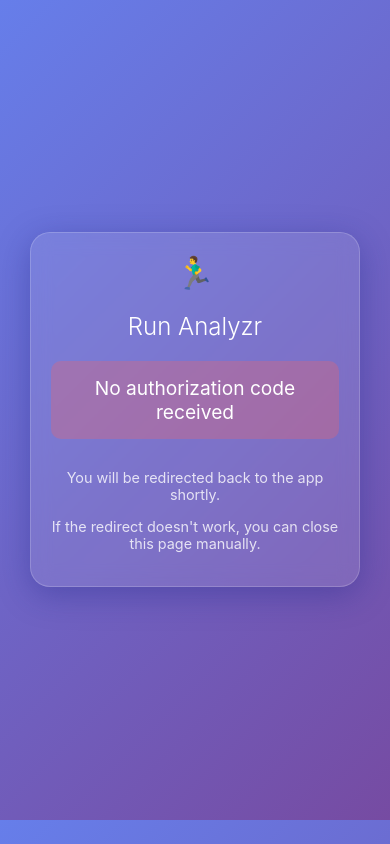
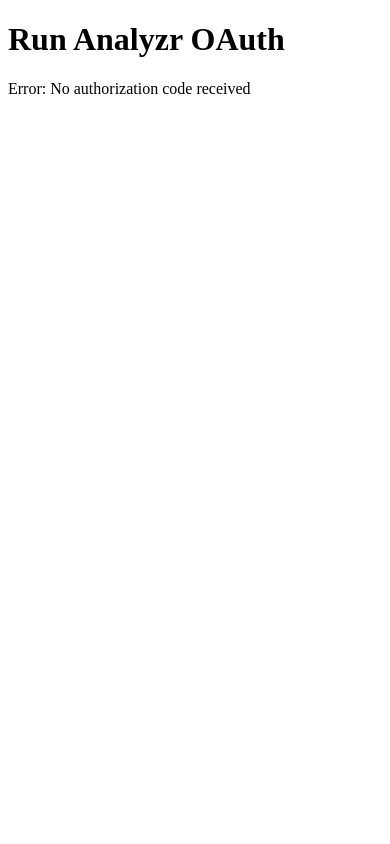
Before and after one commit to ZimRoux/runanalyzr.github.io, a plain HTML site: page index.html in a window 390 px wide. Drawn offline with Linux system fonts and the light colour scheme.

Commit message:
Update index.html

```diff
--- a/index.html
+++ b/index.html
@@ -4,176 +4,41 @@
     <meta charset="UTF-8">
     <meta name="viewport" content="width=device-width, initial-scale=1.0">
     <title>Run Analyzr - OAuth Callback</title>
-    <style>
-        body {
-            font-family: -apple-system, BlinkMacSystemFont, 'Segoe UI', system-ui, sans-serif;
-            max-width: 600px;
-            margin: 50px auto;
-            padding: 20px;
-            background: linear-gradient(135deg, #667eea 0%, #764ba2 100%);
-            color: white;
-            text-align: center;
-            min-height: 90vh;
-            display: flex;
-            flex-direction: column;
-            justify-content: center;
-        }
-
-        .container {
-            background: rgba(255, 255, 255, 0.1);
-            backdrop-filter: blur(10px);
-            border-radius: 20px;
-            padding: 40px;
-            box-shadow: 0 8px 32px rgba(31, 38, 135, 0.37);
-            border: 1px solid rgba(255, 255, 255, 0.18);
-        }
-
-        .logo {
-            font-size: 3em;
-            margin-bottom: 20px;
-        }
-
-        h1 {
-            margin: 0 0 20px 0;
-            font-size: 2em;
-            font-weight: 300;
-        }
-
-        .status {
-            font-size: 1.2em;
-            margin: 20px 0;
-            padding: 15px;
-            border-radius: 10px;
-            background: rgba(255, 255, 255, 0.1);
-        }
-
-        .success { background: rgba(72, 187, 120, 0.3); }
-        .error { background: rgba(245, 101, 101, 0.3); }
-        .processing { background: rgba(66, 153, 225, 0.3); }
-
-        .code-display {
-            font-family: 'Monaco', 'Menlo', monospace;
-            background: rgba(0, 0, 0, 0.3);
-            padding: 15px;
-            border-radius: 10px;
-            margin: 20px 0;
-            word-break: break-all;
-        }
-
-        .redirect-info {
-            margin-top: 30px;
-            font-size: 0.9em;
-            opacity: 0.8;
-        }
-
-        @media (max-width: 600px) {
-            body { margin: 20px; padding: 10px; }
-            .container { padding: 20px; }
-            h1 { font-size: 1.5em; }
-            .logo { font-size: 2em; }
-        }
-    </style>
 </head>
 <body>
-    <div class="container">
-        <div class="logo">🏃‍♂️</div>
-        <h1>Run Analyzr</h1>
-
-        <div id="status" class="status processing">
-            <div id="status-text">Processing OAuth callback...</div>
-        </div>
-
-        <div id="code-display" class="code-display" style="display: none;">
-            <strong>Authorization Code:</strong><br>
-            <span id="auth-code"></span>
-        </div>
-
-        <div class="redirect-info">
-            <p>You will be redirected back to the app shortly.</p>
-            <p>If the redirect doesn't work, you can close this page manually.</p>
-        </div>
-    </div>
+    <h1>Run Analyzr OAuth</h1>
+    <div id="status">Processing...</div>
 
     <script>
-        // Parse URL parameters
         function getURLParameter(name) {
             const urlParams = new URLSearchParams(window.location.search);
             return urlParams.get(name);
         }
 
-        // Update status display
-        function updateStatus(type, message) {
-            const statusDiv = document.getElementById('status');
-            const statusText = document.getElementById('status-text');
-
-            statusDiv.className = `status ${type}`;
-            statusText.textContent = message;
-        }
-
-        // Main processing function
         function processOAuthCallback() {
             const code = getURLParameter('code');
             const error = getURLParameter('error');
-            const state = getURLParameter('state');
-
-            console.log('OAuth Callback received:', {
-                code: code ? `${code.substring(0, 10)}...` : null,
-                error: error,
-                state: state,
-                fullURL: window.location.href
-            });
+            const statusDiv = document.getElementById('status');
 
             if (error) {
-                updateStatus('error', `OAuth Error: ${error}`);
-                console.error('OAuth error:', error);
+                statusDiv.textContent = `Error: ${error}`;
                 return;
             }
 
             if (!code) {
-                updateStatus('error', 'No authorization code received');
-                console.error('No code parameter found in URL');
+                statusDiv.textContent = 'Error: No authorization code received';
                 return;
             }
 
-            // Display the code (first 20 characters for security)
-            document.getElementById('auth-code').textContent =
-                code.length > 20 ? `${code.substring(0, 20)}...` : code;
-            document.getElementById('code-display').style.display = 'block';
+            statusDiv.textContent = 'Success! You can close this page.';
 
-            updateStatus('success', 'Authorization successful! 🎉');
-
-            // Try to redirect back to the app
-            const appScheme = 'runanalyzr://oauth-success';
-            const fallbackScheme = `runanalyzr://oauth?code=${encodeURIComponent(code)}`;
-
-            // Attempt to open the app
+            // Redirect to app
             setTimeout(() => {
-                console.log('Attempting to redirect to app...');
-                window.location.href = fallbackScheme;
-            }, 2000);
-
-            // Fallback: try alternative schemes
-            setTimeout(() => {
-                console.log('Trying alternative redirect...');
-                window.location.href = appScheme;
-            }, 4000);
+                window.location.href = `runanalyzr://oauth?code=${encodeURIComponent(code)}`;
+            }, 1000);
         }
 
-        // Initialize when page loads
-        document.addEventListener('DOMContentLoaded', function() {
-            console.log('OAuth callback page loaded');
-            console.log('Current URL:', window.location.href);
-
-            // Small delay to ensure page is fully rendered
-            setTimeout(processOAuthCallback, 500);
-        });
-
-        // Handle page visibility changes (useful for debugging)
-        document.addEventListener('visibilitychange', function() {
-            if (document.visibilityState === 'visible') {
-                console.log('Page became visible again');
-            }
-        });
+        document.addEventListener('DOMContentLoaded', processOAuthCallback);
     </script>
 </body>
 </html>
```
